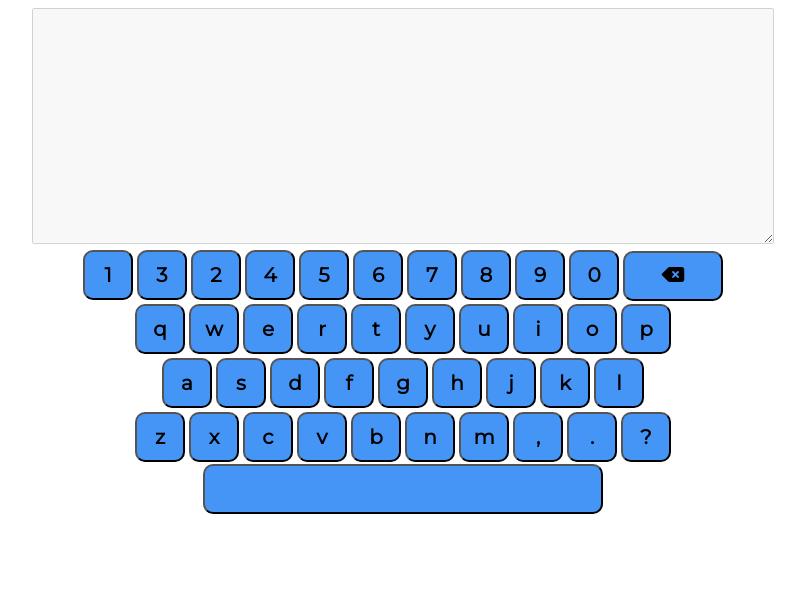
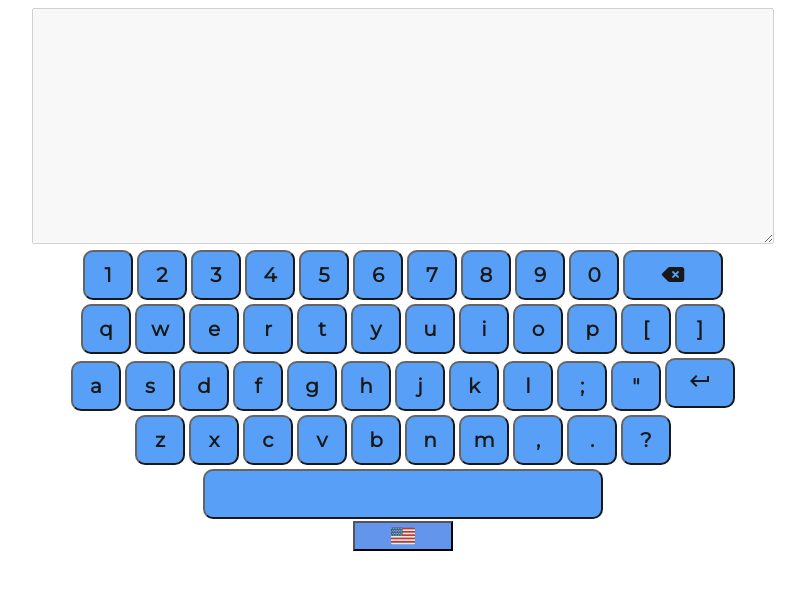
Before and after one commit to vladpr1703/virtual-keyboard, a website with bundled scripts: page index.html in a window 1280 px wide. Shown: the whole page, without its empty margins (237-1042 px from the left). Built offline with nearby package versions, Linux system fonts and the light colour scheme.

Commit message:
add module, change languages

```diff
--- a/index.html
+++ b/index.html
@@ -11,58 +11,8 @@
 </head>
 <body>
     <textarea cols='60' rows ='10' name='text' disabled id='text'></textarea>
-    <div class='keyboard'>
-        <div class='number'>
-            <button class='number_key'>1</button>
-            <button class='number_key'>3</button>
-            <button class='number_key'>2</button>
-            <button class='number_key'>4</button>
-            <button class='number_key'>5</button>
-            <button class='number_key'>6</button>
-            <button class='number_key'>7</button>
-            <button class='number_key'>8</button>
-            <button class='number_key'>9</button>
-            <button class='number_key'>0</button>
-            <button class='key backspace'><i class="fas fa-backspace"></i></button>
-        </div>
-        <div class='letter'>
-            <div class='letter_row_one'>
-                <button class='letter_key'>q</button>
-                <button class='letter_key'>w</button>
-                <button class='letter_key'>e</button>
-                <button class='letter_key'>r</button>
-                <button class='letter_key'>t</button>
-                <button class='letter_key'>y</button>
-                <button class='letter_key'>u</button>
-                <button class='letter_key'>i</button>
-                <button class='letter_key'>o</button>
-                <button class='letter_key'>p</button>
-            </div>
-            <div class='letter_row_two'>
-                <button class='letter_key'>a</button>
-                <button class='letter_key'>s</button>
-                <button class='letter_key'>d</button>
-                <button class='letter_key'>f</button>
-                <button class='letter_key'>g</button>
-                <button class='letter_key'>h</button>
-                <button class='letter_key'>j</button>
-                <button class='letter_key'>k</button>
-                <button class='letter_key'>l</button>
-            </div>
-            <div class='letter_row_three'>
-                <button class='letter_key'>z</button>
-                <button class='letter_key'>x</button>
-                <button class='letter_key'>c</button>
-                <button class='letter_key'>v</button>
-                <button class='letter_key'>b</button>
-                <button class='letter_key'>n</button>
-                <button class='letter_key'>m</button>
-                <button class='letter_key'>,</button>
-                <button class='letter_key'>.</button>
-                <button class='letter_key'>?</button>
-            </div>
-            <button class='key space'><i class="material-icons"></i></button>
-        </div>
-       <script src="src/index.js"></script>
+    <div class='keyboard'></div>
+    <button class='language'><img src='src/usa.png' alt='english'/></button>
+       <script src="src/index.js" type='module'></script>
 </body>
 </html>
--- a/src/index.js
+++ b/src/index.js
@@ -1,25 +1,54 @@
-const keyboard = document.querySelector('.keyboard')
-const textArea = document.querySelector('#text');
-const backspace = document.querySelector('.backspace');
-const space = document.querySelector('.space')
+import addListener from './modules/listenerModule.js';
+import setClassList from './modules/setClassModule.js';
+import { engKey, rusKey, keyCodes } from './modules/langaugesModule.js';
+
+const div = document.querySelector('div');
+const lang = document.querySelector('button');
+
+addListener();
+
+engKey.forEach((key) => {
+  const keyElement = document.createElement('button');
+  const newLine = ['backspace', ']', 'enter', '?'].indexOf(key) !== -1;
+  keyElement.classList.add('key');
+  keyElement.innerText = key;
+  setClassList(keyElement);
+  div.appendChild(keyElement);
+  if (newLine) {
+    div.appendChild(document.createElement('br'));
+  }
+});
+
+lang.addEventListener('click', () => {
+  let buttons = div.querySelectorAll('button');
+  buttons = Array.prototype.slice.call(buttons);
+  if (buttons[11].textContent === 'q') {
+    lang.innerHTML = '<img src="src/russia.png" alt="english"/>';
+    buttons.forEach((value, i) => {
+      value.textContent = rusKey[i];
+      setClassList(value);
+    });
+  }
+  else {
+    lang.innerHTML = '<img src="src/usa.png" alt="english"/>';
+    buttons.forEach((value, i) => {
+      value.textContent = engKey[i];
+      setClassList(value);
+    });
+  }
+});
 
 
-
-function listener() {
-keyboard.addEventListener('click', event => {
-    if(event.target.tagName === 'BUTTON'){
-        textArea.textContent += event.target.textContent;
-    }
-})
-
-
-backspace.addEventListener('click', () =>{
-    textArea.textContent = textArea.textContent.slice(0, textArea.textContent.length - 1);
-})
-
-space.addEventListener('click', () => {
-    textArea.textContent += ' ';
-})
-};
-
-listener();
+document.addEventListener('keydown', (event) => {
+  let buttons = div.querySelectorAll('button');
+  buttons = Array.prototype.slice.call(buttons);
+  if (event.code) {
+    const keyCodeID = keyCodes.findIndex((el) => el == event.code);
+    buttons[keyCodeID].click();
+    const setStyle = function() {
+      buttons[keyCodeID].classList.add('hover');
+      setTimeout(() => buttons[keyCodeID].classList.remove('hover'), 200);
+    };
+    setStyle();
+  }
+  });
--- /dev/null
+++ b/src/modules/langaugesModule.js
@@ -0,0 +1,20 @@
+const engKey = [
+  '1', '2', '3', '4', '5', '6', '7', '8', '9', '0', 'backspace',
+  'q', 'w', 'e', 'r', 't', 'y', 'u', 'i', 'o', 'p', '[', ']',
+  'a', 's', 'd', 'f', 'g', 'h', 'j', 'k', 'l', ';', '"', 'enter',
+  'z', 'x', 'c', 'v', 'b', 'n', 'm', ',', '.', '?',
+  'space'];
+const rusKey = [
+  '1', '2', '3', '4', '5', '6', '7', '8', '9', '0', 'backspace',
+  'й', 'ц', 'у', 'к', 'е', 'н', 'г', 'ш', 'щ', 'з', 'х', 'ъ',
+  'ф', 'ы', 'в', 'а', 'п', 'р', 'о', 'л', 'д', 'ж', 'э', 'enter',
+  'я', 'ч', 'с', 'м', 'и', 'т', 'ь', 'б', 'ю', '.',
+  'space'];
+const keyCodes = [
+  'Digit1', 'Digit2', 'Digit3', 'Digit4', 'Digit5', 'Digit6', 'Digit7', 'Digit8', 'Digit9', 'Digit0', 'Backspace',
+  'KeyQ', 'KeyW', 'KeyE', 'KeyR', 'KeyT', 'KeyY', 'KeyU', 'KeyI', 'KeyO', 'KeyP', 'BracketLeft', 'BracketRight',
+  'KeyA', 'KeyS', 'KeyD', 'KeyF', 'KeyG', 'KeyH', 'KeyJ', 'KeyK', 'KeyL', 'Semicolon', 'Quote', 'Enter',
+  'KeyZ', 'KeyX', 'KeyC', 'KeyV', 'KeyB', 'KeyN', 'KeyM', 'Comma', 'Period', 'Slash',
+  'Space'
+]
+export { engKey, rusKey, keyCodes };
--- /dev/null
+++ b/src/modules/listenerModule.js
@@ -0,0 +1,21 @@
+export default function addListener() {
+  const textArea = document.querySelector('#text');
+  document.addEventListener('click', (event) => {
+    switch (event.target.className) {
+      case 'key backspace':
+        textArea.textContent = textArea.textContent.slice(0, textArea.textContent.length - 1);
+        break;
+      case 'key enter':
+        textArea.textContent += '\n';
+        break;
+      case 'key space':
+        textArea.textContent += ' ';
+        break;
+      case 'key':
+        textArea.textContent += event.target.textContent;
+        break;
+      default:
+        break;
+    }
+  });
+}
--- /dev/null
+++ b/src/modules/setClassModule.js
@@ -0,0 +1,21 @@
+export default function setClassList(elem) {
+    switch(elem.textContent){
+      case 'backspace':
+      elem.classList.add('backspace');
+      elem.innerHTML = '<i class="fas fa-backspace"></i>';
+      break;
+    case 'enter':
+      elem.classList.add('enter');
+      elem.innerHTML = '<span class="material-icons">keyboard_return</span>';
+      break;
+    case 'space':
+      elem.classList.add('space');
+      elem.textContent = '';
+      break;
+    case 'lang':
+      elem.classList.add('lang');
+      elem.innerHTML = '<img src="src/russia.png" alt="russia language"/>';
+      break;
+    default:
+      elem.classList.add('key');
+  } }
--- a/style.css
+++ b/style.css
@@ -7,37 +7,45 @@ textarea {
 }
 
 .keyboard {
-    width: 650px;
+    width: 700px;
     margin: 0 auto;
     text-align: center;
 }
 
-.letter {
-    width: 650px;
+
+.language {
+    width: 100px;
+    height: 30px;
+    background-color: cornflowerblue;
+    outline: none;
+    transition: all 0.5s ease-in-out;
 }
 
-.letter_key, .number_key {
+.language:hover {
+    border-radius: 20px;
+}
+
+.key {
     border-radius: 10px;
     width: 50px;
     height: 50px;
     font: bold 20px 'Montserrat', sans-serif;
-    margin: 2px 0 2px;
+    margin: 2px 2px 2px;
     background-color: #4595f7;
     outline: none;
+    opacity: 0.9;
 }
 
-.letter_key:hover, .number_key:hover, .key:hover {
+.key:hover {
     box-shadow: 0px 0px 10px 0px rgba(0,0,0,0.75);
     background-color: #429ef5;
 }
 
-.key {
-    height: 50px;
-    border-radius: 10px;
-    background-color: #4595f7;
-    outline: none;
-    font-size: 20px;
+.hover {
+    box-shadow: 0px 0px 10px 0px rgba(0,0,0,0.75);
+    background-color: #3a93e7;
 }
+
 .backspace {
     width: 100px;
 }
@@ -45,3 +53,7 @@ textarea {
 .space {
     width: 400px;
 }
+
+.enter {
+    width: 70px;
+}
```
Also changed, not shown: dist/main.js, src/russia.png (added), src/usa.png (added).
